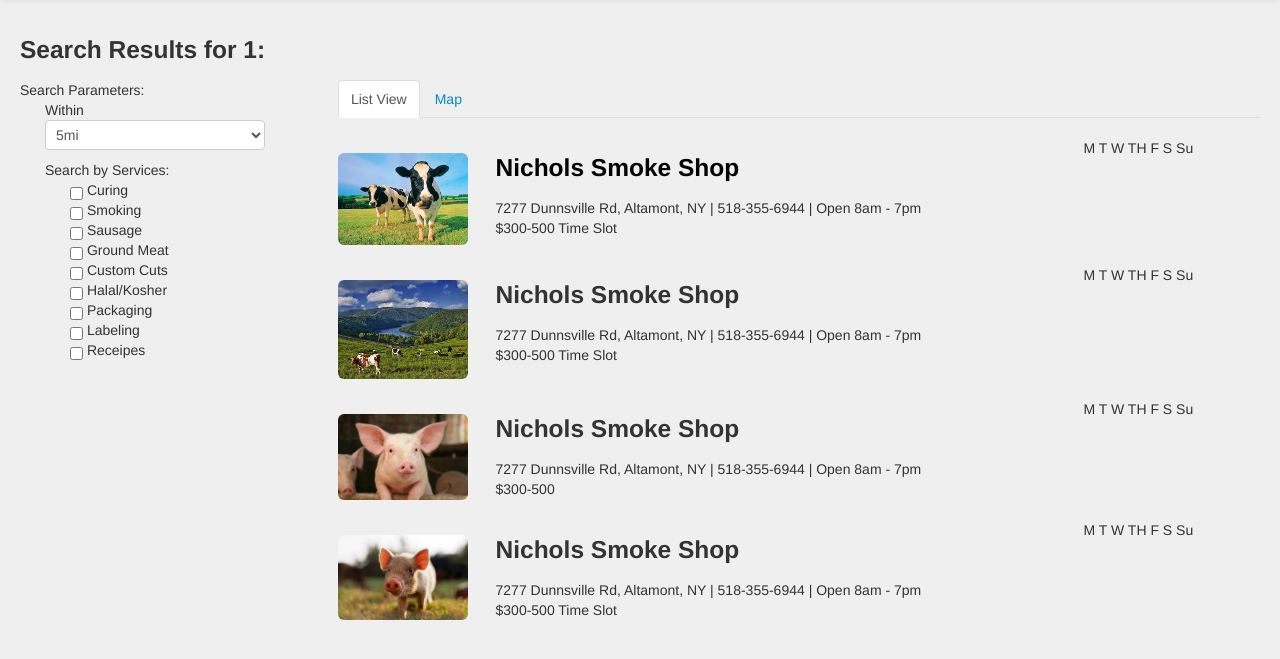
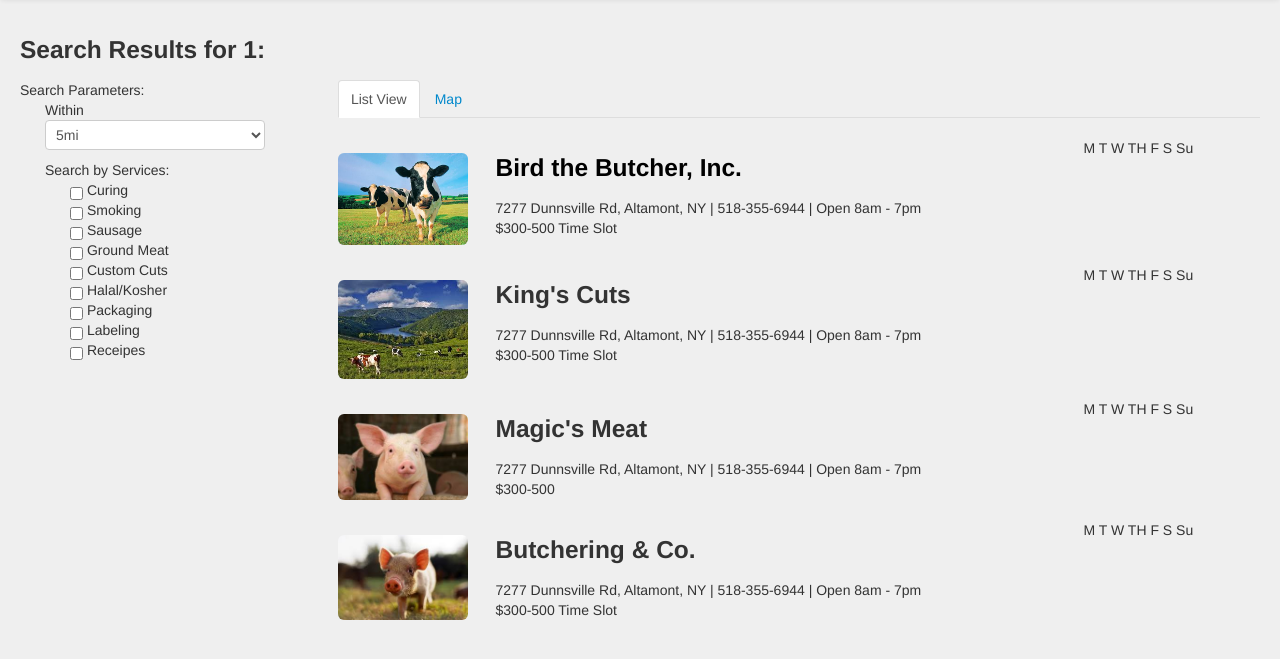
Before and after one commit to triplec1988/Hack----Meat, a Django app: page /u/processors/1/ in a window 1280 px wide. Shown: the part 42-701 px from the top of the page. Run offline with Django 3.2, Linux system fonts and the light colour scheme; parts of the project's set-up code (start-up, migrations or seed data) failed here and were passed over; some libraries are stand-ins or nearby versions.

Commit message:
added processors to farmer view

```diff
--- a/templates/account/farmer_dashboard.html
+++ b/templates/account/farmer_dashboard.html
@@ -41,7 +41,7 @@
 			</thead>
 			<tbody>
 				<tr>
-					<td><a href="#">King's Cuts</a></td>
+					<td><a href="#">Bird The Butcher, Inc.</a></td>
 					<td>June 15, 2013</td>
 					<td>June 16, 2013</td>
 					<td>Pigs</td>
@@ -52,7 +52,7 @@
 					<td>$1,000</td>
 				<tr>
 				<tr>
-					<td><a href="/u/processor/dashboard/">Bird The Butcher, Inc.</a></td>
+					<td><a href="/u/processor/dashboard/">King's Cuts</a></td>
 					<td>September 21, 2013</td>
 					<td>September 22, 2013</td>
 					<td>Cattle</td>
--- a/templates/account/processors.html
+++ b/templates/account/processors.html
@@ -98,7 +98,7 @@
 
 			    		<div class="span10">
 			    			<div class="span9">
-				    			<a href="/r/processor_reserve" class="linkToProcessor"><h3>Nichols Smoke Shop</h3></a>
+				    			<a href="/r/processor_reserve" class="linkToProcessor"><h3>Bird the Butcher, Inc.</h3></a>
 					    		<div>
 						    		7277 Dunnsville Rd, Altamont, NY | 518-355-6944 | Open 8am - 7pm
 						    		<br>
@@ -119,7 +119,7 @@
 
 			    		<div class="span10">
 			    			<div class="span9">
-				    			<h3>Nichols Smoke Shop</h3>
+				    			<h3>King's Cuts</h3>
 					    		<div>
 						    		7277 Dunnsville Rd, Altamont, NY | 518-355-6944 | Open 8am - 7pm
 						    		<br>
@@ -140,7 +140,7 @@
 
 			    		<div class="span10">
 			    			<div class="span9">
-				    			<h3>Nichols Smoke Shop</h3>
+				    			<h3>Magic's Meat</h3>
 					    		<div>
 						    		7277 Dunnsville Rd, Altamont, NY | 518-355-6944 | Open 8am - 7pm
 						    		<br>
@@ -160,7 +160,7 @@
 
 			    		<div class="span10">
 			    			<div class="span9">
-				    			<h3>Nichols Smoke Shop</h3>
+				    			<h3>Butchering &amp; Co.</h3>
 					    		<div>
 						    		7277 Dunnsville Rd, Altamont, NY | 518-355-6944 | Open 8am - 7pm
 						    		<br>
```
